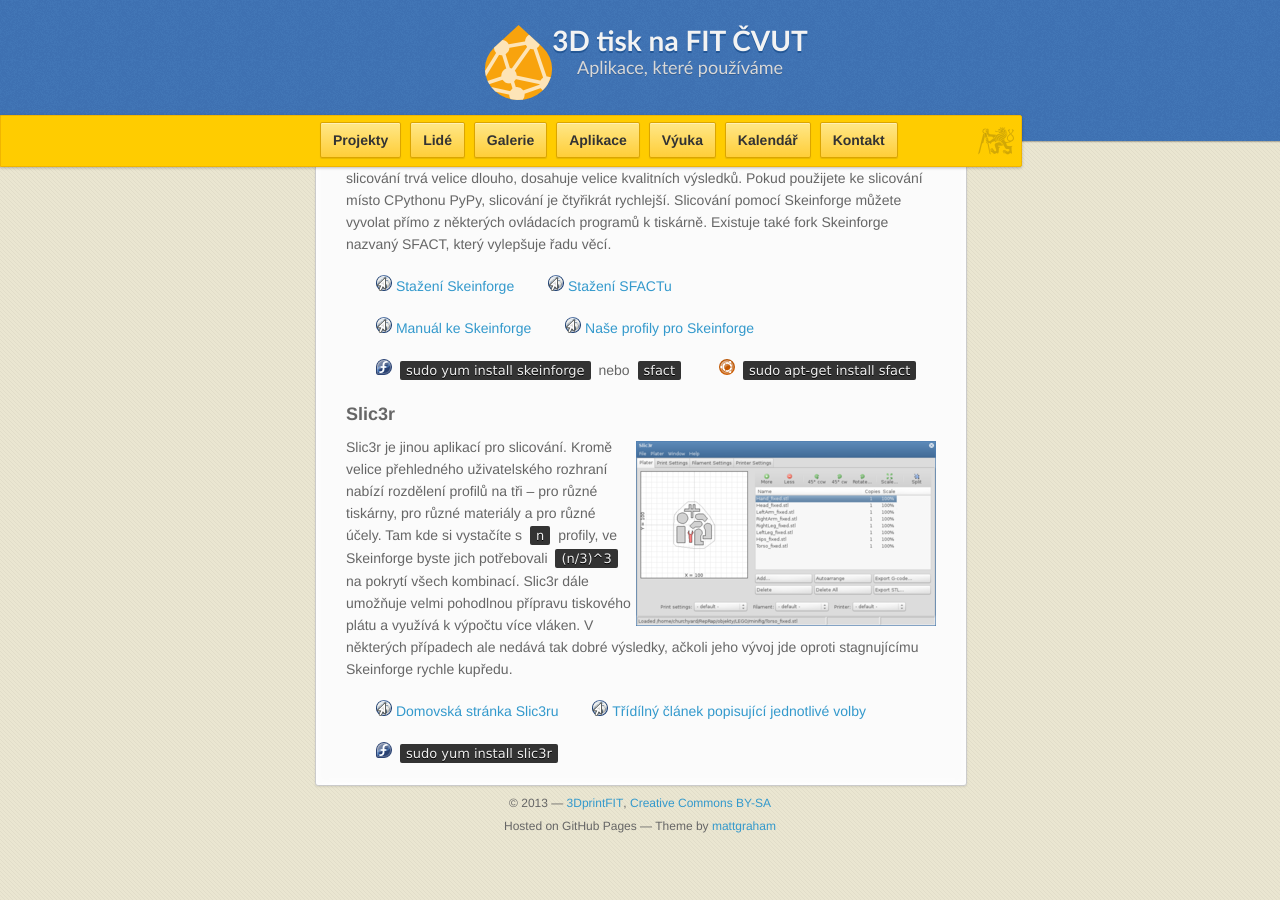
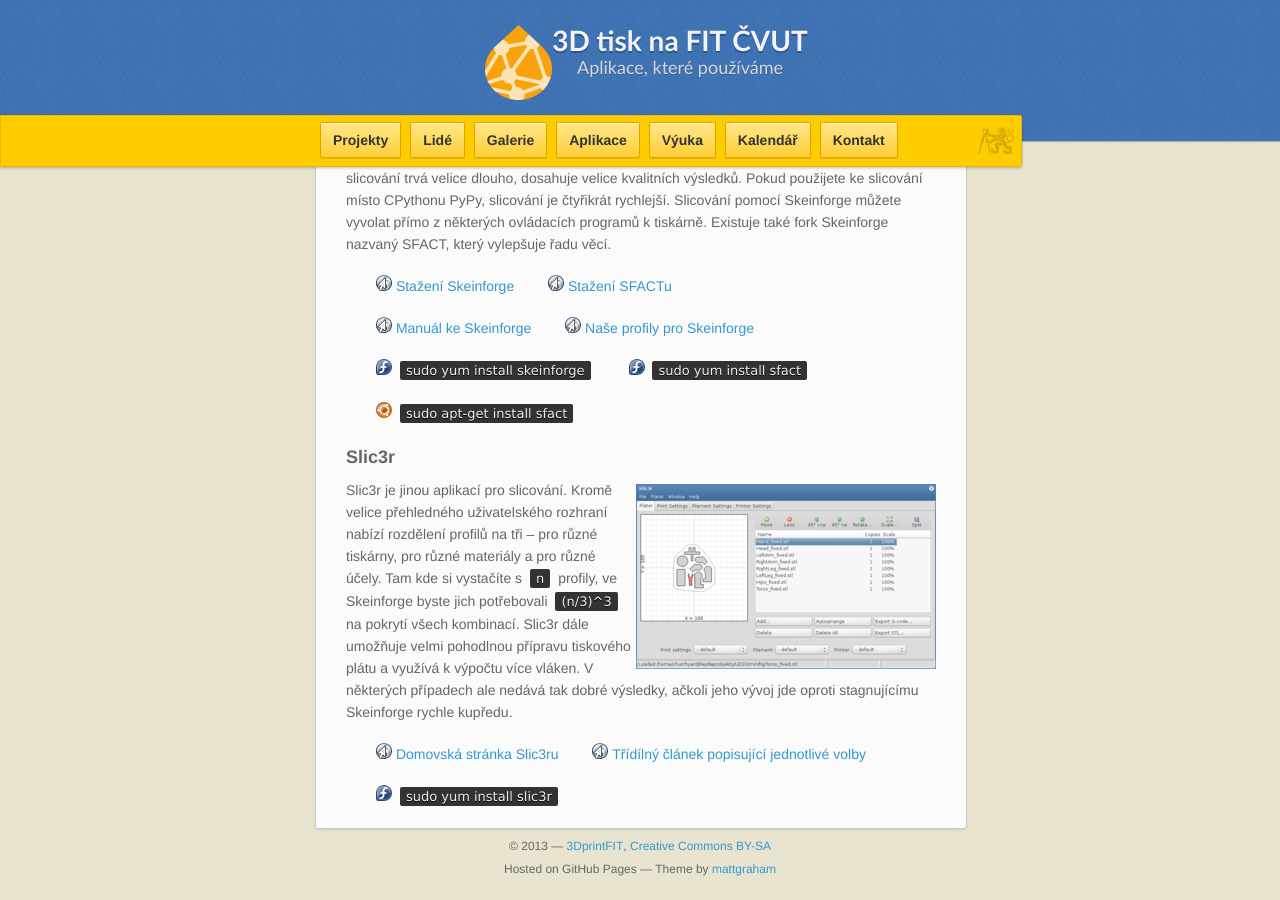
Before and after one commit to 3DprintFIT/3dprintfit.github.com, a Jekyll site: the page built from aplikace.md, in a window 1280 px wide and 900 px high, scrolled down 1127 px. Built offline with Jekyll 4.4.1, drawn with Linux system fonts in a browser that asks for light colours; nearby versions of some CDN libraries; before the commit the page ends 1984 px from its top, so only the background shows below that.

Commit message:
Polishing SFACT Fedora info

```diff
--- a/aplikace.md
+++ b/aplikace.md
@@ -39,7 +39,9 @@
 {{ site.icons.web }} [Manuál ke Skeinforge](http://fabmetheus.crsndoo.com/wiki/index.php/Skeinforge)
 {{ site.icons.web }} [Naše profily pro Skeinforge](https://github.com/3DprintFIT/3dprintfit.github.com)
 
-{{ site.icons.fedora }} `sudo yum install skeinforge` nebo `sfact`
+{{ site.icons.fedora }} `sudo yum install skeinforge`
+{{ site.icons.fedora }} `sudo yum install sfact`
+
 {{ site.icons.ubuntu }} `sudo apt-get install sfact`
 
 ### Slic3r
```
